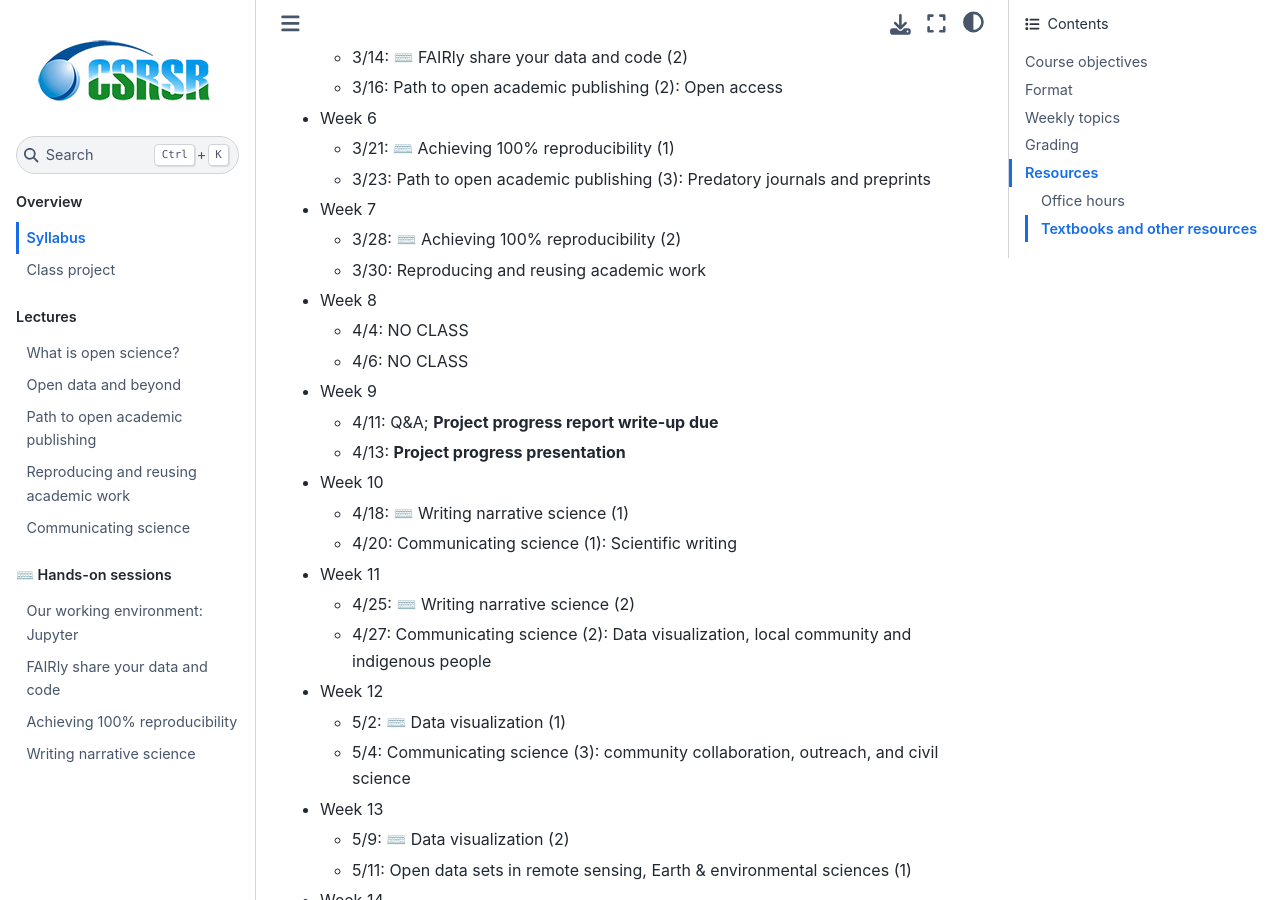
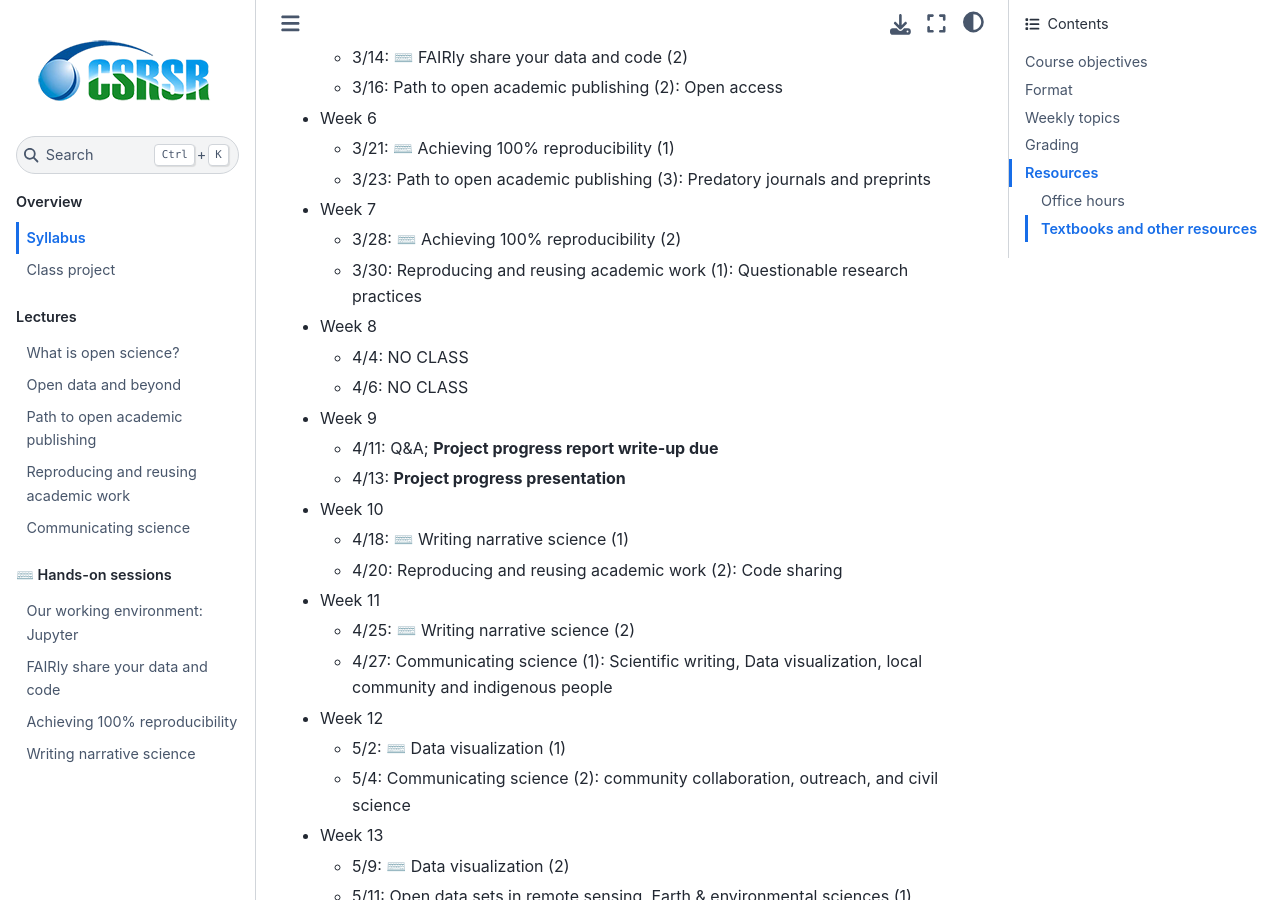
Before and after one commit to whyjz/ncu-open-science, a Jupyter Book: the page built from docs/syllabus.md, in a window 1280 px wide and 900 px high, scrolled down 1813 px. Built offline with Jupyter Book 1.0.4 settings and Sphinx 7.4.7 and the Sphinx Book theme 1.1.4, drawn with Linux system fonts in a browser that asks for light colours.

Commit message:
Add L5 content 2

```diff
--- a/docs/references.bib
+++ b/docs/references.bib
@@ -10,7 +10,6 @@ month = {sep},
 number = {supplement_4},
 pages = {13614--13620},
 title = {{Using narratives and storytelling to communicate science with nonexpert audiences}},
-url = {https://www.pnas.org/doi/abs/10.1073/pnas.1320645111 https://pnas.org/doi/full/10.1073/pnas.1320645111},
 volume = {111},
 year = {2014}
 }
--- a/docs/syllabus.md
+++ b/docs/syllabus.md
@@ -59,7 +59,7 @@ This is a tentative schedule; the actual content is subject to change depending
   - 3/23: Path to open academic publishing (3): Predatory journals and preprints
 - Week 7
   - 3/28: ⌨️ Achieving 100% reproducibility (2)
-  - 3/30: Reproducing and reusing academic work
+  - 3/30: Reproducing and reusing academic work (1): Questionable research practices
 - Week 8
   - 4/4: NO CLASS
   - 4/6: NO CLASS
@@ -68,13 +68,13 @@ This is a tentative schedule; the actual content is subject to change depending
   - 4/13: **Project progress presentation**
 - Week 10
   - 4/18: ⌨️ Writing narrative science (1)
-  - 4/20: Communicating science (1): Scientific writing
+  - 4/20: Reproducing and reusing academic work (2): Code sharing
 - Week 11
   - 4/25: ⌨️ Writing narrative science (2)
-  - 4/27: Communicating science (2): Data visualization, local community and indigenous people
+  - 4/27: Communicating science (1): Scientific writing, Data visualization, local community and indigenous people
 - Week 12
   - 5/2: ⌨️ Data visualization (1)
-  - 5/4: Communicating science (3): community collaboration, outreach, and civil science
+  - 5/4: Communicating science (2): community collaboration, outreach, and civil science
 - Week 13
   - 5/9: ⌨️ Data visualization (2)
   - 5/11: Open data sets in remote sensing, Earth & environmental sciences (1)
```
Also changed, not shown: docs/lectures/L4-reproducibility.md (+2 -0 lines), docs/lectures/L5-communication.md (+4 -2 lines).
